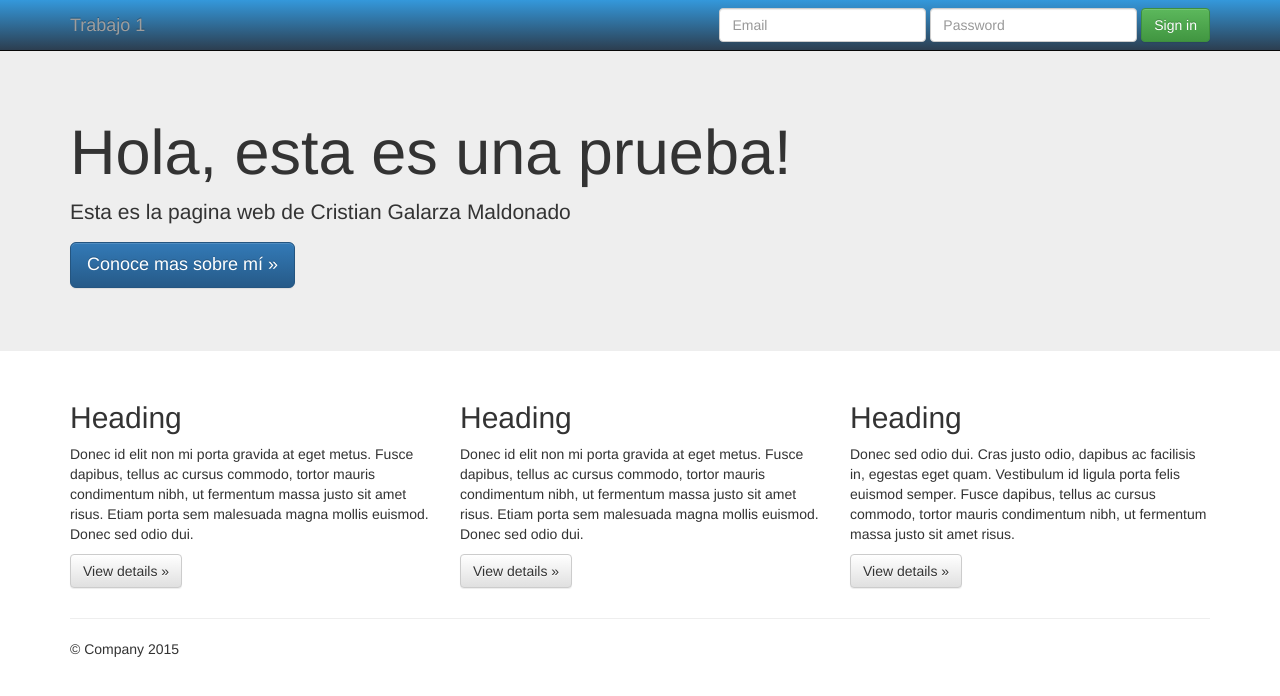
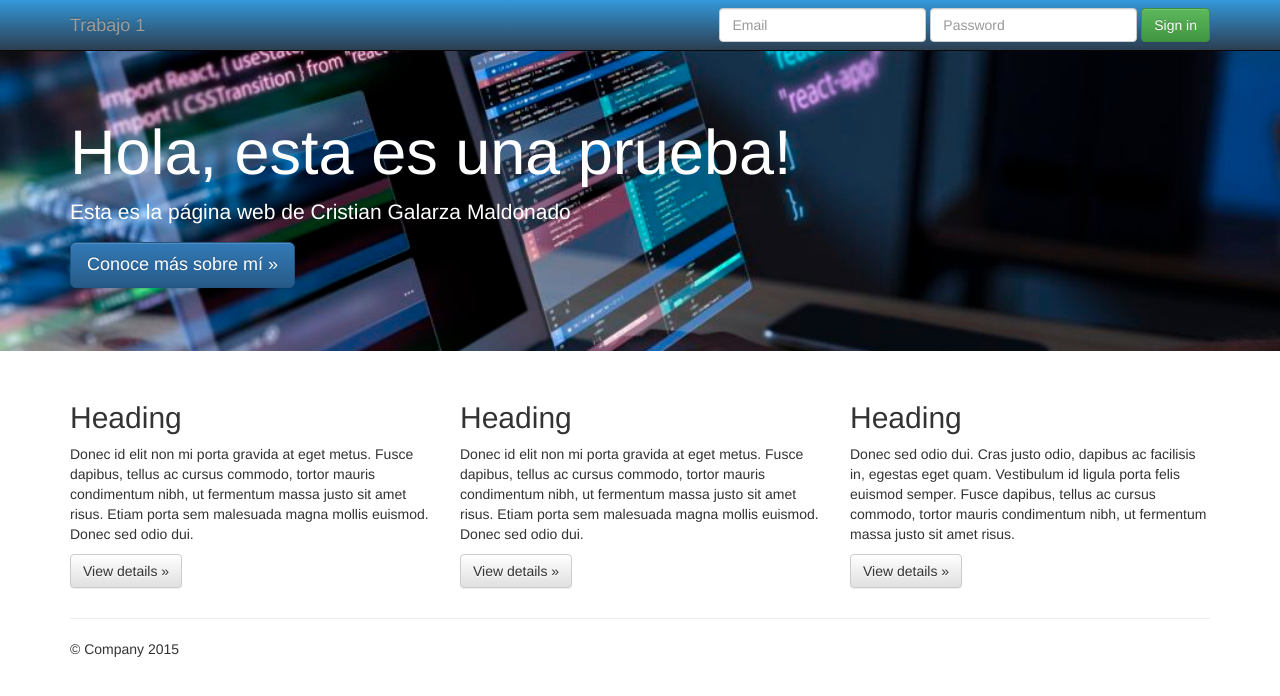
Before and after one commit to Cristianzz/Trabajo2-Cristian-Galarza, a plain HTML site: page index.html in a window 1280 px wide. Drawn offline with nearby package versions, Linux system fonts and the light colour scheme.

Commit message:
se puso una imagen de fondo en la clase 'jumbotron' del index.html

```diff
--- a/index.html
+++ b/index.html
@@ -52,7 +52,7 @@
       </div>
     </nav>
 
-    <!-- Main jumbotron for a primary marketing message or call to action -->
+    <!-- Main jumbotron for a primary marketing message or call to action
     <div class="jumbotron">
       <div class="container">
         <h1>Hola, esta es una prueba!</h1>
@@ -60,6 +60,14 @@
         <p><a class="btn btn-primary btn-lg" href="#" role="button">Conoce mas sobre mí &raquo;</a></p>
       </div>
     </div>
+-->
+<div class="jumbotron" style="background-image: url('img/tester.jpg'); background-size: cover; background-position: center; color: #fff;">
+  <div class="container">
+    <h1>Hola, esta es una prueba!</h1>
+    <p>Esta es la página web de Cristian Galarza Maldonado</p>
+    <p><a class="btn btn-primary btn-lg" href="#" role="button">Conoce más sobre mí &raquo;</a></p>
+  </div>
+</div>
 
     <div class="container">
       <!-- Example row of columns -->
```
